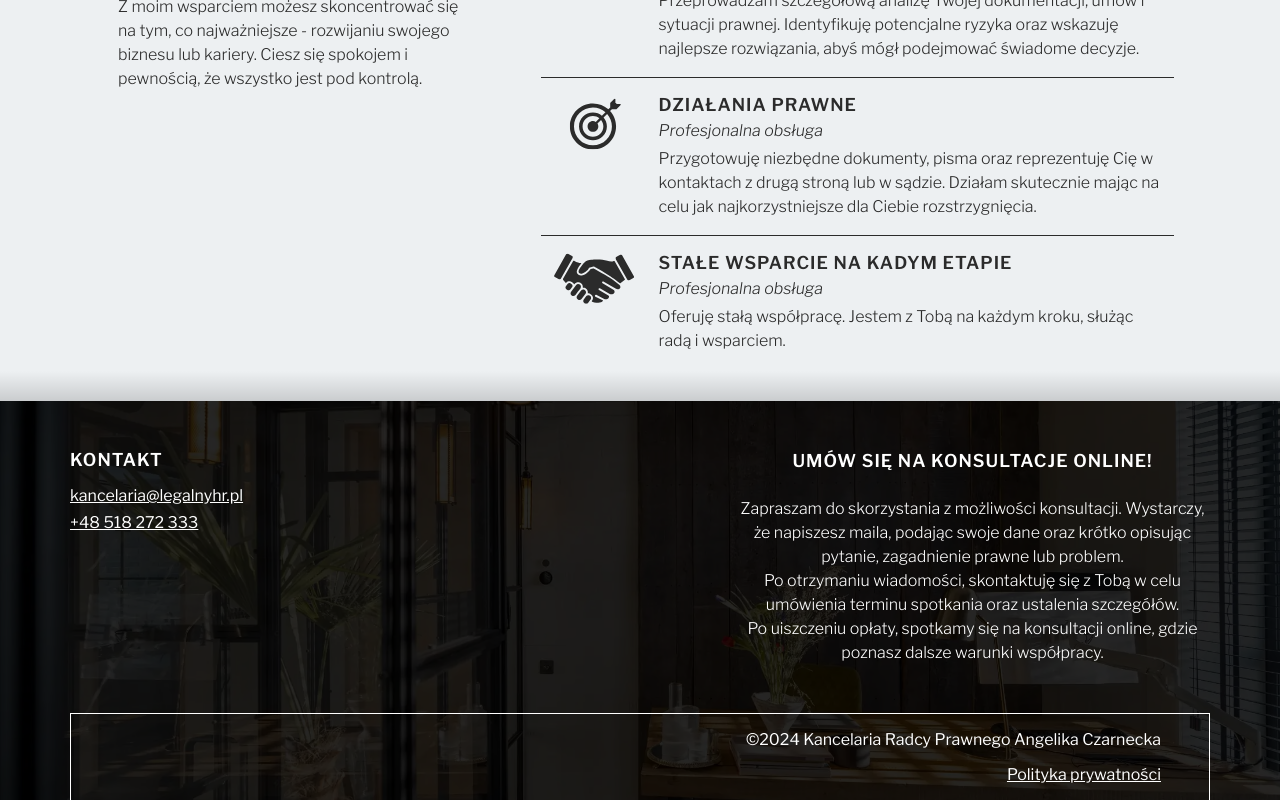
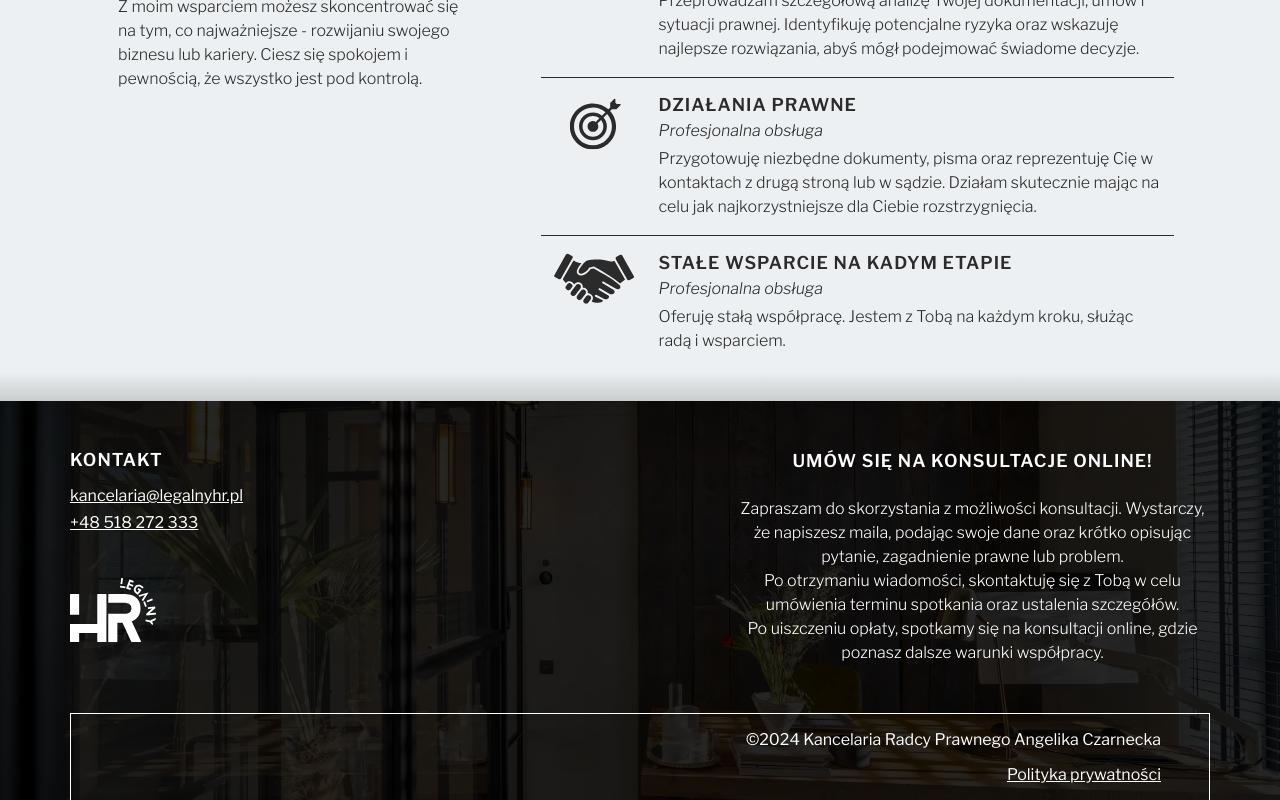
Before and after one commit to simonalorenc/legalny-hr, an Angular app: page / in a window 1280 px wide. Shown: the part 2838-3638 px from the top of the page. Built offline with nearby package versions, Linux system fonts and the light colour scheme.

Commit message:
add-logo-footer

```diff
--- a/src/app/footer/footer.component.html
+++ b/src/app/footer/footer.component.html
@@ -8,6 +8,9 @@
         <div class="d-flex flex-column align-items-center align-items-md-start">
           <a [href]="mailToLink">kancelaria&#64;legalnyhr.pl</a>
           <a class="pt-2" [href]="'tel:+48518272333'">+48 518 272 333</a>
+        </div>
+        <div class="d-flex justify-content-center align-items-center logo-container">
+          <img src="footer/logo_white.svg" class="logo pt-4 p -md-0" alt="logo" />
         </div>
       </div>
       <div class="col-12 col-md-5 caption">
--- a/src/app/footer/footer.component.scss
+++ b/src/app/footer/footer.component.scss
@@ -39,3 +39,11 @@ a {
 a:hover {
   color: rgb(196, 196, 196);
 }
+
+.logo-container {
+  height: 100%;
+}
+
+.logo {
+  height: 4rem;
+}
```
Also changed, not shown: public/footer/logo_white.svg (added).
